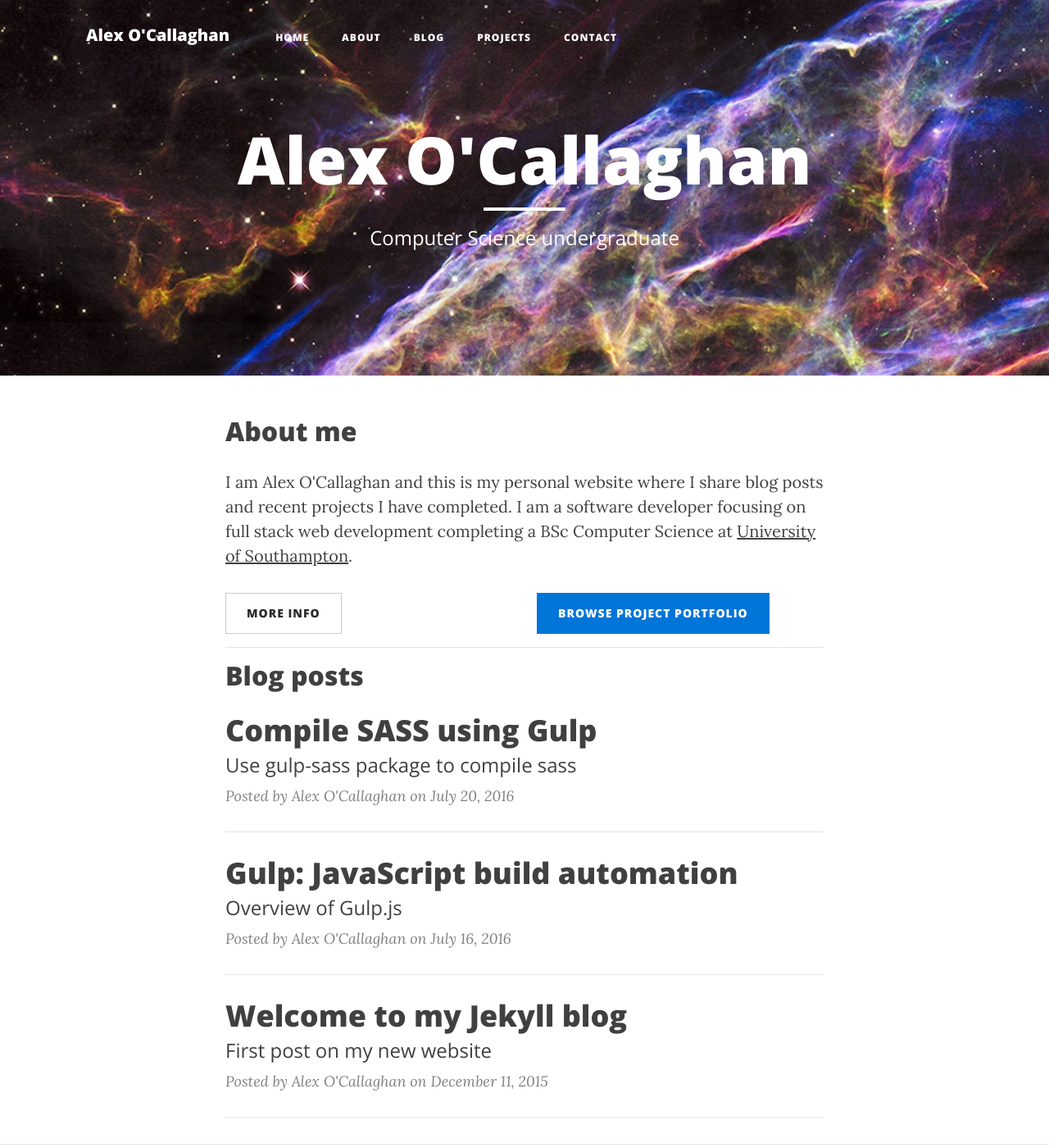
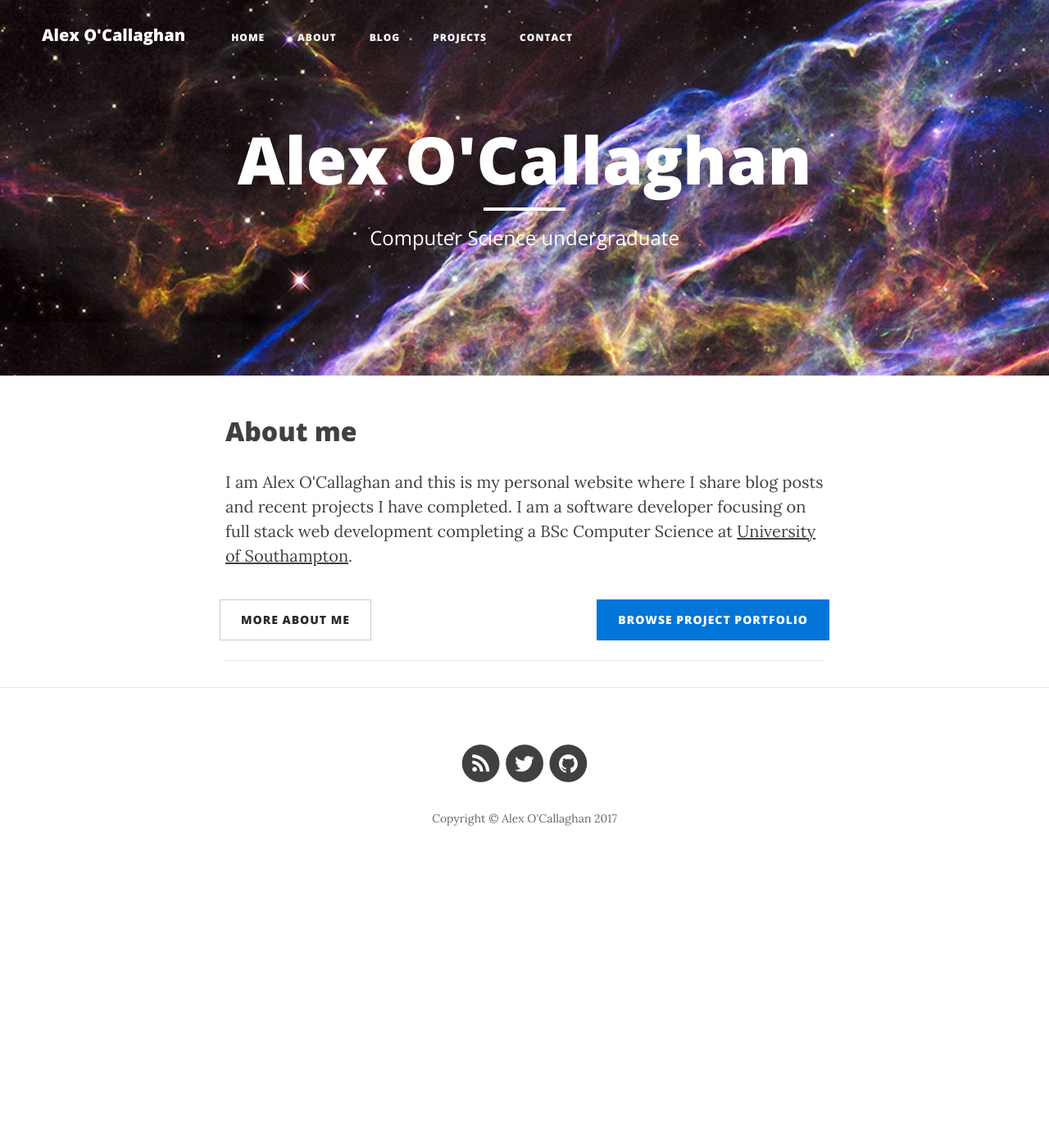
Before and after one commit to awocallaghan/no-async-css, a Jekyll site: the page built from index.html, in a window 1280 px wide and 1400 px high. Shown: the whole window at 82% size. Built offline with Jekyll 4.4.1, drawn with Linux system fonts in a browser that asks for light colours; nearby versions of some CDN libraries; the list of posts is cut into pages by our own code.

Commit message:
General fixes/changes

```diff
--- a/css/clean-blog.css
+++ b/css/clean-blog.css
@@ -51,6 +51,9 @@
   width: 100%;
   z-index: 3;
   font-family: 'Open Sans', 'Helvetica Neue', Helvetica, Arial, sans-serif;
+}
+.navbar-custom .container {
+  width: 100%;
 }
 .navbar-custom .navbar-brand {
   color: #333;
--- a/index.html
+++ b/index.html
@@ -7,16 +7,13 @@
 <p>
   I am Alex O'Callaghan and this is my personal website where I share blog posts and recent projects I have completed. I am a software developer focusing on full stack web development completing a BSc Computer Science at <a href="https://southampton.ac.uk" target="_blank">University of Southampton</a>.
 </p>
-<div class="row">
-  <div class="col">
-    <a class="btn btn-secondary m-x-2" href="/about">More info</a>
+<div class="row justify-content-center justify-content-md-between">
+  <div class="col-xs-4">
+    <a class="btn btn-secondary mx-2 my-2" href="/about">More about me</a>
   </div>
-  <div class="col">
-    <a class="btn btn-primary m-x-2" href="/projects">Browse project portfolio</a>
+  <div class="col-xs-4">
+    <a class="btn btn-primary mx-2 my-2" href="/projects">Browse project portfolio</a>
   </div>
 </div>
 
 <hr />
-
-<h2>Blog posts</h2>
-{% include posts.html %}
--- a/less/clean-blog.less
+++ b/less/clean-blog.less
@@ -63,6 +63,9 @@
 	width: 100%;
 	z-index: 3;
 	.sans-serif;
+	.container {
+		width: 100%;
+	}
 	.navbar-brand {
 		color: #333;
 		font-weight: 800;
```
Also changed, not shown: css/clean-blog.min.css, js/clean-blog.min.js.
